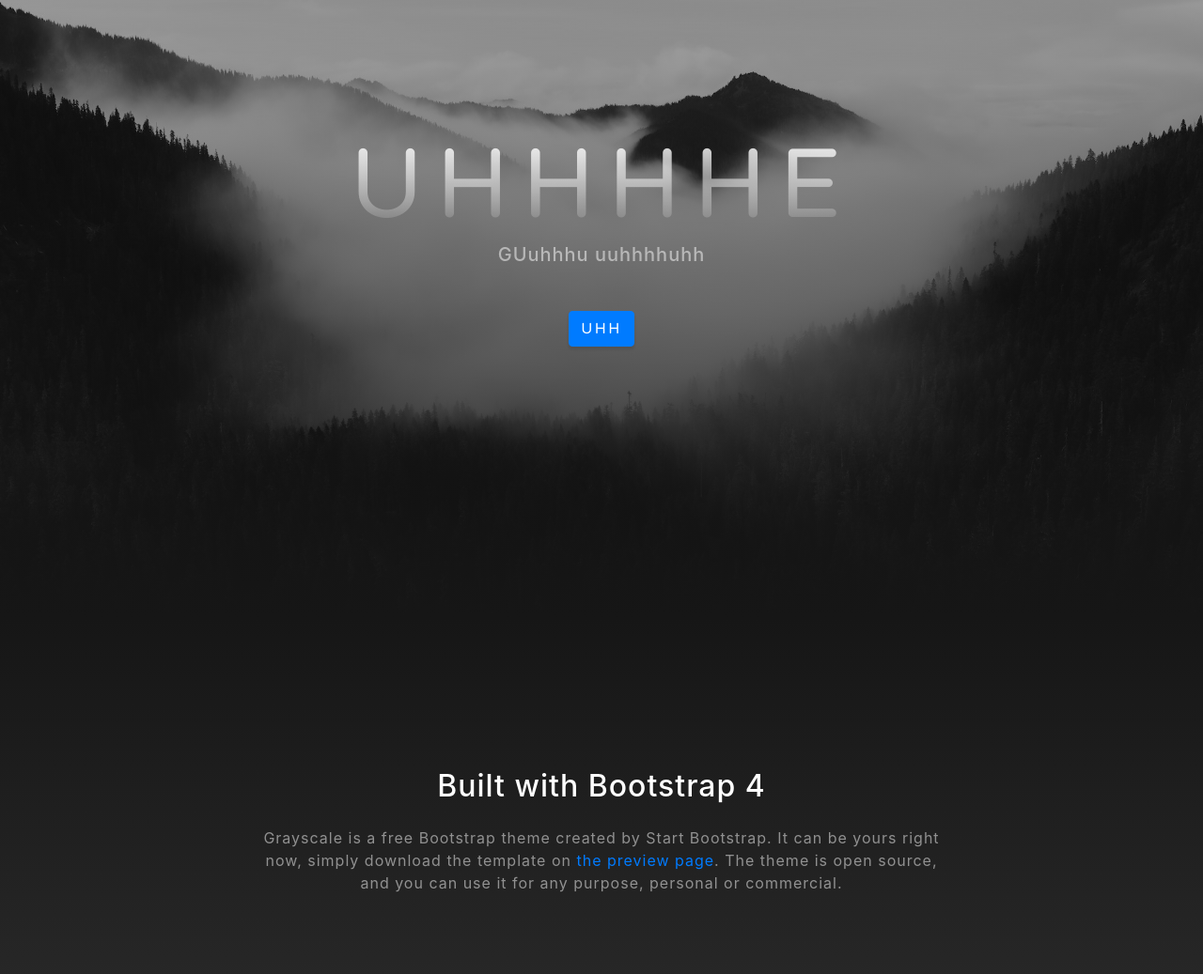
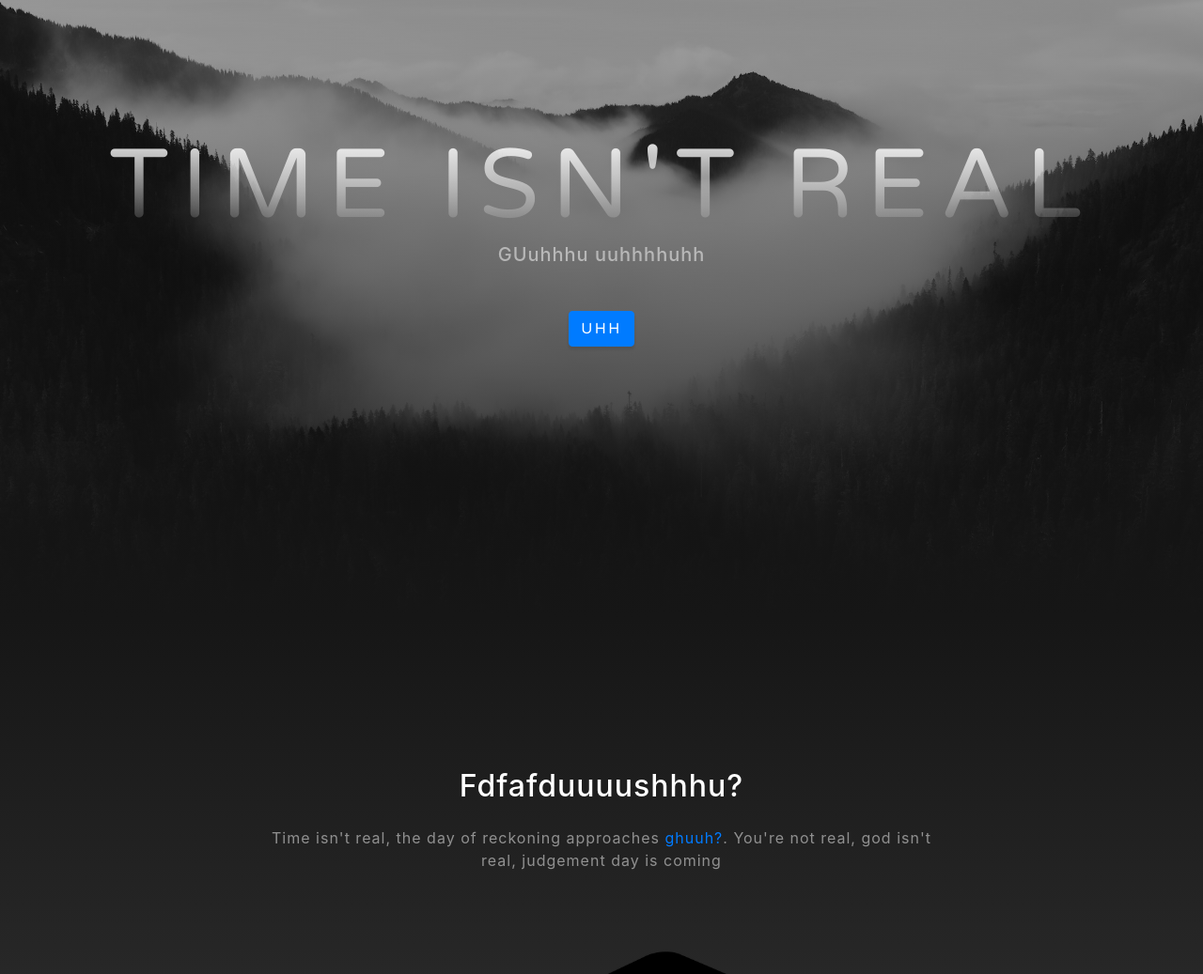
Before and after one commit to samshep/UXDI12practice, a website with bundled scripts: page index.html in a window 1280 px wide. Shown: the part 142-1179 px from the top of the page at 94% size. Built offline with nearby package versions, Linux system fonts and the light colour scheme.

Commit message:
Update index.html

```diff
--- a/index.html
+++ b/index.html
@@ -53,7 +53,7 @@
   <header class="masthead">
     <div class="container d-flex h-100 align-items-center">
       <div class="mx-auto text-center">
-        <h1 class="mx-auto my-0 text-uppercase">Uhhhhe</h1>
+        <h1 class="mx-auto my-0 text-uppercase">Time isn't real</h1>
         <h2 class="text-white-50 mx-auto mt-2 mb-5">GUuhhhu uuhhhhuhh</h2>
         <a href="#about" class="btn btn-primary js-scroll-trigger">uhh</a>
       </div>
@@ -65,9 +65,9 @@
     <div class="container">
       <div class="row">
         <div class="col-lg-8 mx-auto">
-          <h2 class="text-white mb-4">Built with Bootstrap 4</h2>
-          <p class="text-white-50">Grayscale is a free Bootstrap theme created by Start Bootstrap. It can be yours right now, simply download the template on
-            <a href="http://startbootstrap.com/template-overviews/grayscale/">the preview page</a>. The theme is open source, and you can use it for any purpose, personal or commercial.</p>
+          <h2 class="text-white mb-4">Fdfafduuuushhhu?</h2>
+          <p class="text-white-50">Time isn't real, the day of reckoning approaches
+            <a href="http://startbootstrap.com/template-overviews/grayscale/">ghuuh?</a>. You're not real, god isn't real, judgement day is coming</p>
         </div>
       </div>
       <img src="img/ipad.png" class="img-fluid" alt="">
```
